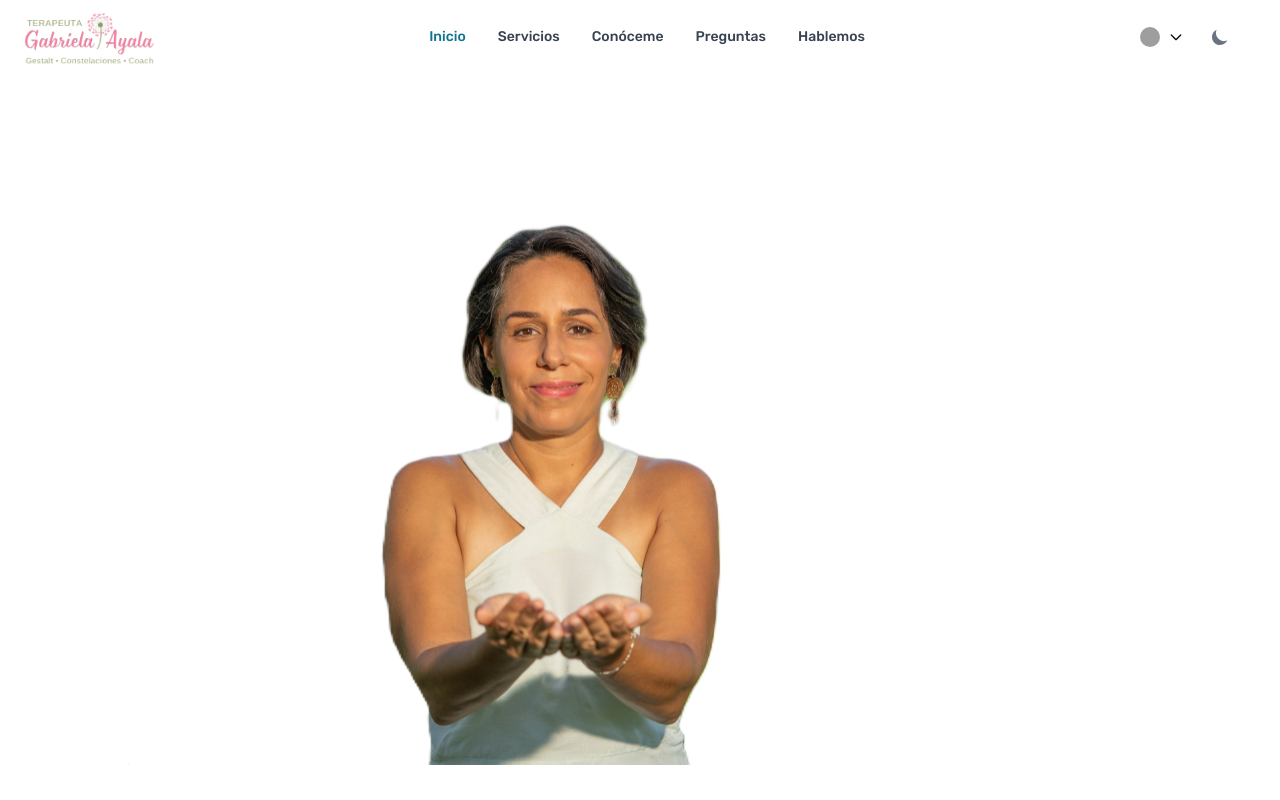
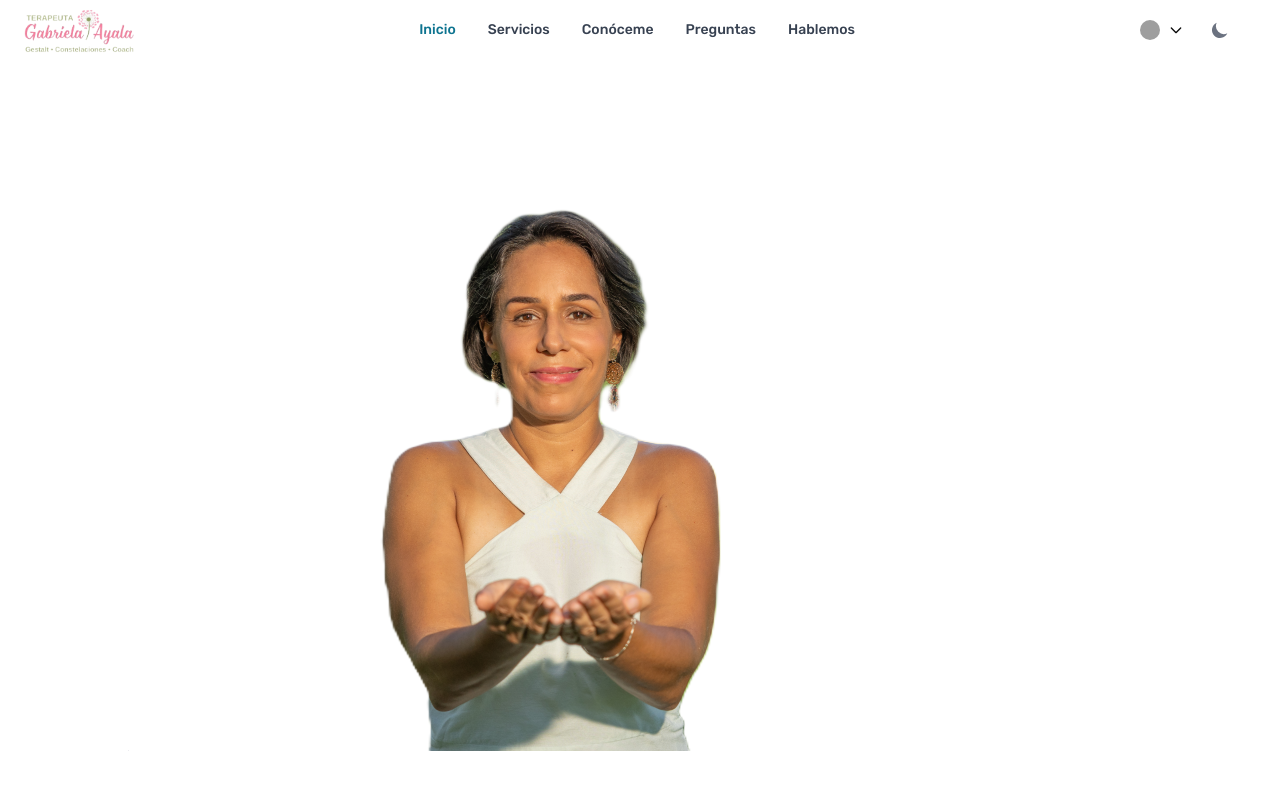
Before and after one commit to aayalas/gayatricoach.com, a Next.js app: page / in a window 1280 px wide. Shown: the top 800 px of the page. Built offline with nearby package versions, Linux system fonts and the light colour scheme; grey boxes are pictures that could not be loaded.

Commit message:
logo update 54

```diff
--- a/components/header.js
+++ b/components/header.js
@@ -20,12 +20,12 @@ export default function DefaultNavbar() {
     <Navbar
       className="sticky left-0 top-0 z-50 w-full bg-white px-4 lg:px-6 py-2.5 border-gray-200 dark:bg-gray-900"
     >
-      <Navbar.Brand href="/">
+      <Navbar.Brand href="/" className='h-9 md:h-6 sm:h-3'>
         <Image
           alt="Logo"
           className=""
           src="/logov2.svg"
-          width={130}
+          width={110}
           height={60}
         />
       </Navbar.Brand>
```
